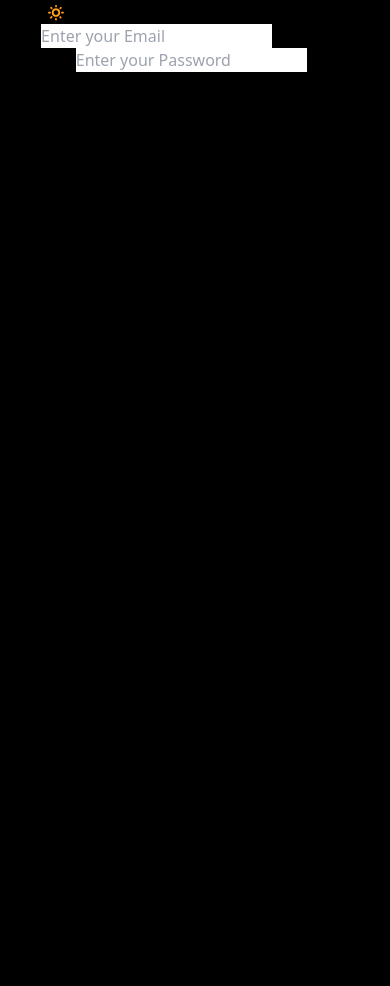
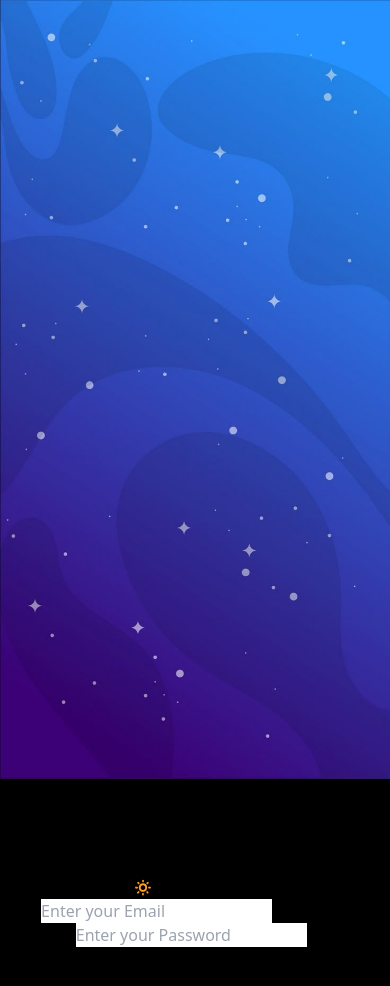
Before and after one commit to Paban-1/ZenTask, a React (Vite) app: page /login in a window 390 px wide. Shown: the top 986 px of the page. Before the commit the page ends 844 px from the top, so only its background shows below. Built offline with nearby package versions, Linux system fonts and the light colour scheme; no server answers.

Commit message:
feat(auth): redesign and implement responsive login page

```diff
--- a/src/App.jsx
+++ b/src/App.jsx
@@ -6,10 +6,10 @@ import { useDispatch } from "react-redux";
 import { fetchCurrentUserThunk } from "./store/authSlice.js";
 
 const App = () => {
-  const dispatch = useDispatch()
-  useEffect(() => {
-    dispatch(fetchCurrentUserThunk());
-  }, [dispatch]);
+  // const dispatch = useDispatch()
+  // useEffect(() => {
+  //   dispatch(fetchCurrentUserThunk());
+  // }, [dispatch]);
   return (
     <div className="">
 
--- a/src/components/ButtonsItems/Button.jsx
+++ b/src/components/ButtonsItems/Button.jsx
@@ -19,12 +19,14 @@ const Button = ({
       "bg-white text-black rounded-full hover:bg-black hover:shadow-white hover:shadow-md hover:text-white focus:ring-gray-400 disabled:bg-red-300",
     danger:
       "bg-red-600 text-white hover:bg-red-700 focus:ring-red-400 disabled:bg-red-300",
+    row: "bg-black text-white border border-black hover:bg-transparent hover:text-black hover:border-gray-600 hover:border-[1px]  disabled:bg-red-300 select-none",
   }[variant];
 
   const sizeStyle = {
     sm: "px-3 py-1.5 text-sm",
     md: "px-4 py-2 text-base",
     lg: "px-6 py-3 text-lg",
+    cus:"px-11 py-1 text-base"
   }[size];
   return (
     <button
--- /dev/null
+++ b/src/components/ReuseItems/ImageCart.jsx
@@ -0,0 +1,28 @@
+import React from "react";
+import { LoginImg } from "../../constants";
+
+const ImageCart = () => {
+  return (
+    <div className="relative w-full h-full overflow-hidden">
+      {/* Background image */}
+      <img
+        src={LoginImg}
+        alt="background"
+        className="absolute inset-0 w-full h-full object-cover rounded-tr-full"
+      />
+
+      {/* Overlay */}
+      {/* <div className="absolute inset-0 bg-black/30" /> */}
+
+      {/* Text on top */}
+      <div className="relative z-10 flex flex-col justify-center items-start h-full text-start text-white px-10">
+        <h1 className="text-6xl font-bold mb-2 hidden md:flex">Welcome again !!</h1>
+        <p className="max-w-xl w-1/2 hidden md:flex">
+          Lorem ipsum dolor sit amet, consectetur adipiscing elit. Vivamus id.consectetur adipiscing elit. Vivamus id.
+        </p>
+      </div>
+    </div>
+  );
+};
+
+export default ImageCart;
--- a/src/components/ReuseItems/InputField.jsx
+++ b/src/components/ReuseItems/InputField.jsx
@@ -10,11 +10,12 @@ const InputField = ({
   required = false,
 }) => {
   return (
-    <div className="mb-4">
+    <div className="">
+{/* <h2>Enter Email</h2> */}
       {label && (
         <label
           htmlFor={name}
-          className="block text-sm font-medium text-white mb-1"
+          className="block text-sm font-extralight "
         >
           {label}
         </label>
@@ -27,7 +28,7 @@ const InputField = ({
         onChange={onChange}
         placeholder={placehholder}
         required={required}
-        className="w-full p-3 border rounded-lg focus:outline-none focus:ring-2 focus:ring-blue-500"
+        className="w-full p-3 border border-gray-400 rounded-lg focus:outline-none focus:ring-2 focus:ring-blue-500"
       />
     </div>
   );
--- a/src/constants/index.js
+++ b/src/constants/index.js
@@ -47,9 +47,11 @@ import FeatureCart from "../components/ReuseItems/FeatureCart.jsx";
 import PersonasCart from "../components/ReuseItems/PersonasCart.jsx";
 import FaqCart from "../components/ReuseItems/FaqCart.jsx";
 import FooterCart from "../components/ReuseItems/FooterCart.jsx";
+import ImageCart from "../components/ReuseItems/ImageCart.jsx"
 
 // Export all Imports
 export {
+  ImageCart,
   DashboardIndexPage,
   Setting,
   NavigationBar,
@@ -135,6 +137,8 @@ import InzoIconZoomed from "../assets/InzoIconZoomed.png";
 import DashBoardPic from "../assets/zendashboardd.png";
 import MainLogo from "../assets/Logo.png";
 import ZenLogo from "../assets/ZenLogo.png"
+import LoginImg from "../assets/AuthPageImages/LoginImg.jpg"
+import RegisterImg from "../assets/AuthPageImages/RegisterImg.jpg"
 
 // Coustomer Imges
 import img1 from "../assets/Imgs/img1.png";
@@ -145,7 +149,7 @@ import img4 from "../assets/Imgs/img4.png";
 export { img1, img2, img3, img4 };
 
 // Export Images
-export { DashPic, InzoIconZoomed, DashBoardPic, MainLogo,ZenLogo };
+export { DashPic, InzoIconZoomed, DashBoardPic, MainLogo,ZenLogo,LoginImg, RegisterImg };
 
 // Import RTK Store & Export
 import {store} from "../store/store.js"
--- a/src/pages/LoginPage.jsx
+++ b/src/pages/LoginPage.jsx
@@ -3,6 +3,7 @@ import React, { useState, useEffect } from "react";
 import { loginThunk, InputField, Button } from "../constants/index.js";
 import { useDispatch, useSelector } from "react-redux";
 import { useNavigate, Link } from "react-router-dom";
+import { LoginImg, ImageCart } from "../constants";
 
 const LoginPage = () => {
   const dispatch = useDispatch();
@@ -34,14 +35,22 @@ const LoginPage = () => {
   };
 
   return (
-    <div className="border border-black flex justify-center items-center p-4">
-      <div className="rounded-md z-40">
+    <div className="bg-gray-200 fixed inset-0 flex justify-center items-center h-screen">
+      <div className="h-full md:w-1/2 w-screen">
+        <ImageCart />
+      </div>
+      <div className="rounded-md h-full absolute inset-0
+                md:static md:flex md:items-center md:justify-center
+                md:font-extralight
+                md:text-black
+                text-white
+                flex items-center justify-center md:w-1/2 font-bold">
         <form
           onSubmit={handleSubmit}
-          className="bg-[#3E2723]/50 px-14 py-8 z-50 rounded-2xl shadow-lg w-full max-w-md"
+          className="px-8 space-y-4 z-50 rounded-2xl w-full max-w-md"
         >
-          <h1 className="text-2xl font-semibold mb-6 text-center text-white">
-            Login 🔅
+          <h1 className="text-2xl text-center tracking-tighter">
+            Wallcome! to you  🔅
           </h1>
           <InputField
             label="Email"
@@ -61,14 +70,14 @@ const LoginPage = () => {
             placehholder="Enter your Password"
             required
           />
-          <Button type="submit" disabled={status === "loading"}>
+          <Button type="submit" size="cus" variant="row" disabled={status === "loading"}>
             {status === "loading" ? "Logging in..." : "Login"}
           </Button>
           {error && (
             <p className="text-red-600 text-sm text-center mt-2">{error}</p>
           )}
 
-          <p className="text-center text-sm mt-4">
+          <p className="text-start text-sm mt-4">
             Don't have an account?{" "}
             <Link to="/register" className="text-blue-600 hover:underline">
               Register
```
Also changed, not shown: src/assets/AuthPageImages/LoginImg.jpg (added), src/assets/AuthPageImages/RegisterImg.jpg (added).
